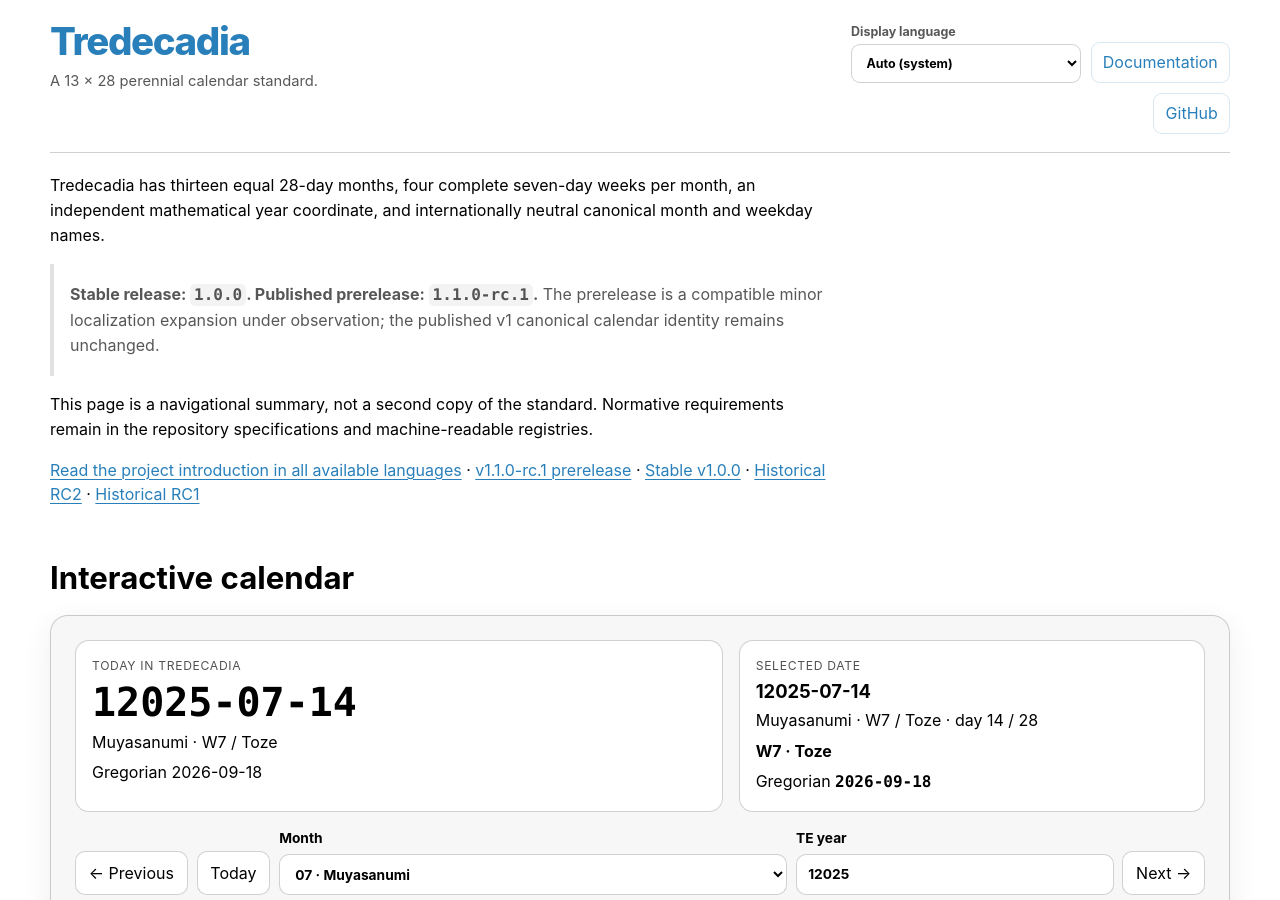
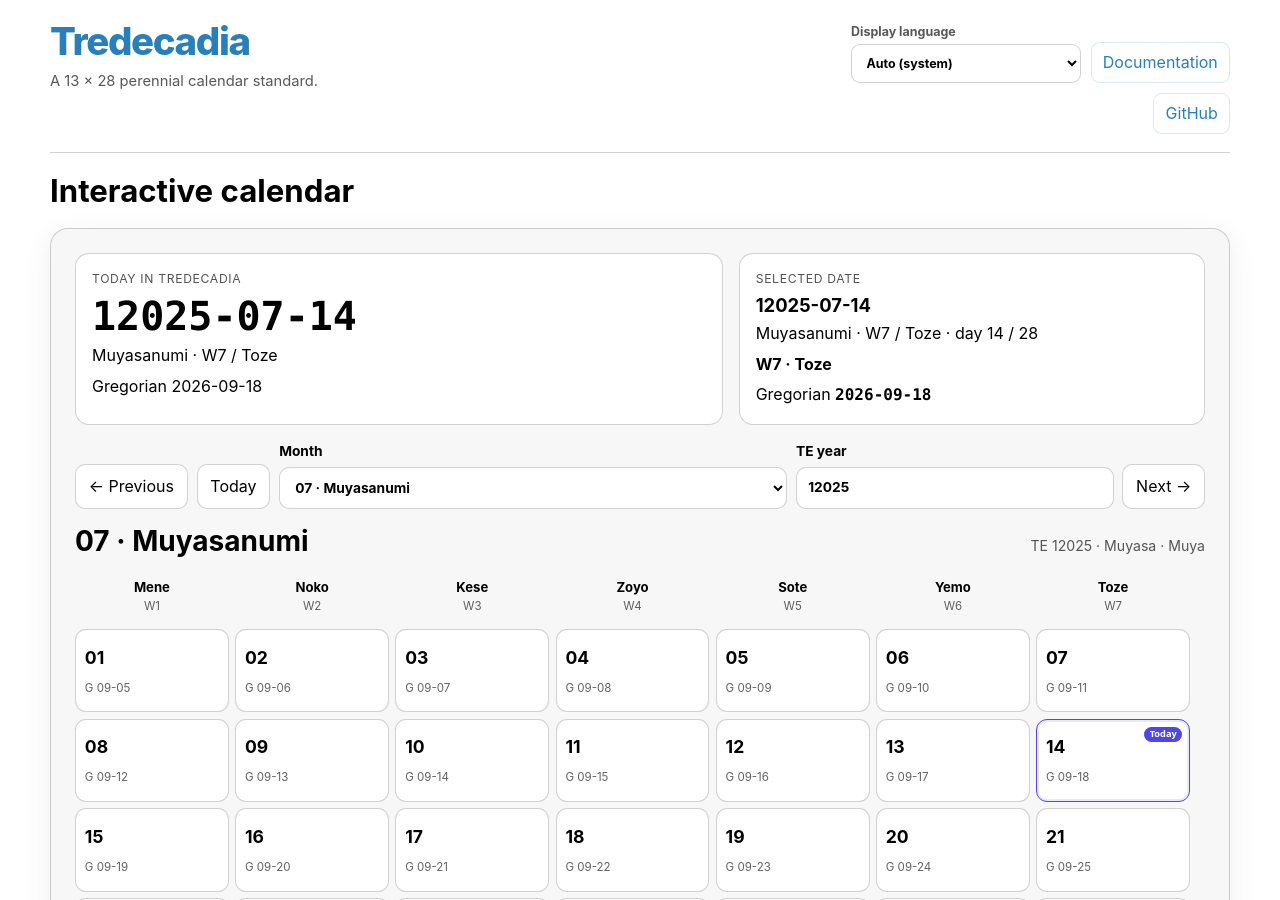
Before and after one commit to StanleyLl0yd/tredecadia, a Jekyll site: the page built from docs/index.md, in a window 1280 px wide and 900 px high. Built offline with Jekyll 4.4.1, drawn with Linux system fonts in a browser that asks for light colours.

Commit message:
Web: lead with localized calendar instead of English reference copy

```diff
--- a/docs/index.md
+++ b/docs/index.md
@@ -2,14 +2,6 @@
 layout: default
 title: Tredecadia
 ---
-
-Tredecadia has thirteen equal 28-day months, four complete seven-day weeks per month, an independent mathematical year coordinate, and internationally neutral canonical month and weekday names.
-
-> **Stable release: `1.0.0`. Published prerelease: `1.1.0-rc.1`.** The prerelease is a compatible minor localization expansion under observation; the published v1 canonical calendar identity remains unchanged.
-
-This page is a navigational summary, not a second copy of the standard. Normative requirements remain in the repository specifications and machine-readable registries.
-
-[Read the project introduction in all available languages](https://github.com/StanleyLl0yd/tredecadia/blob/main/README.languages.md) · [v1.1.0-rc.1 prerelease](https://github.com/StanleyLl0yd/tredecadia/releases/tag/v1.1.0-rc.1) · [Stable v1.0.0](https://github.com/StanleyLl0yd/tredecadia/releases/tag/v1.0.0) · [Historical RC2](https://github.com/StanleyLl0yd/tredecadia/releases/tag/v1.0.0-rc.2) · [Historical RC1](https://github.com/StanleyLl0yd/tredecadia/releases/tag/v1.0.0-rc.1)
 
 <h2 data-i18n="interactiveCalendar">Interactive calendar</h2>
 
```
